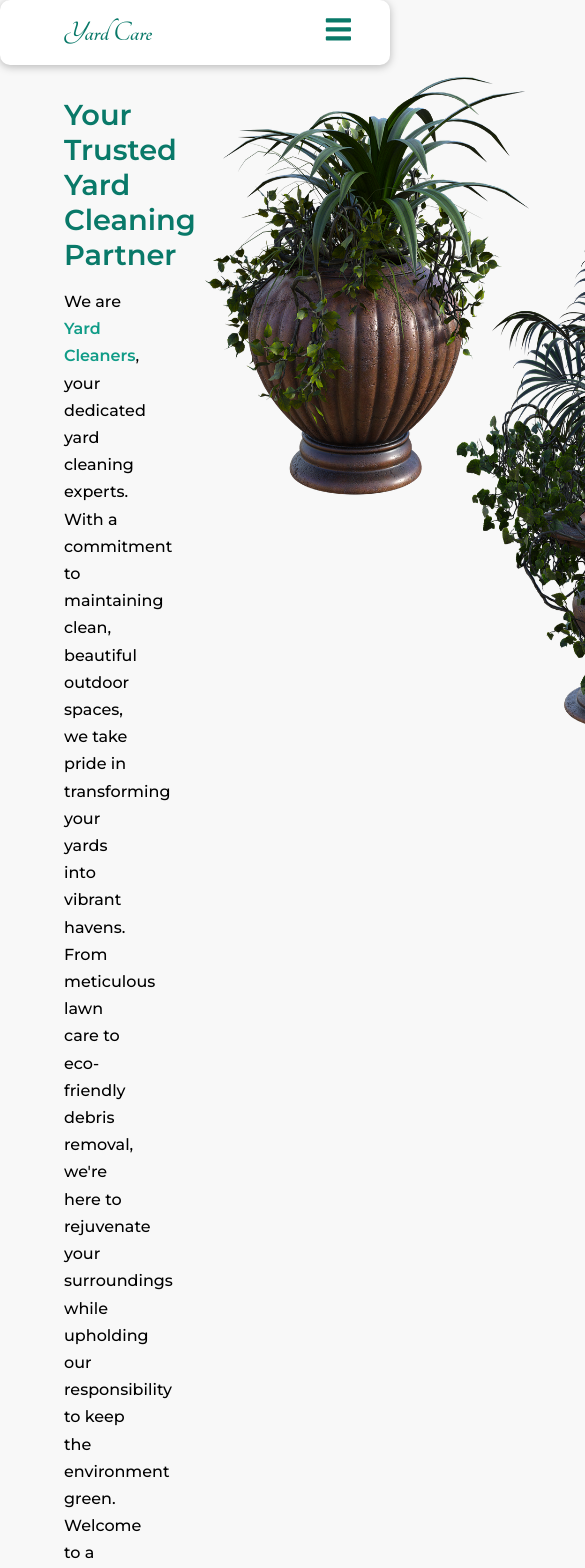
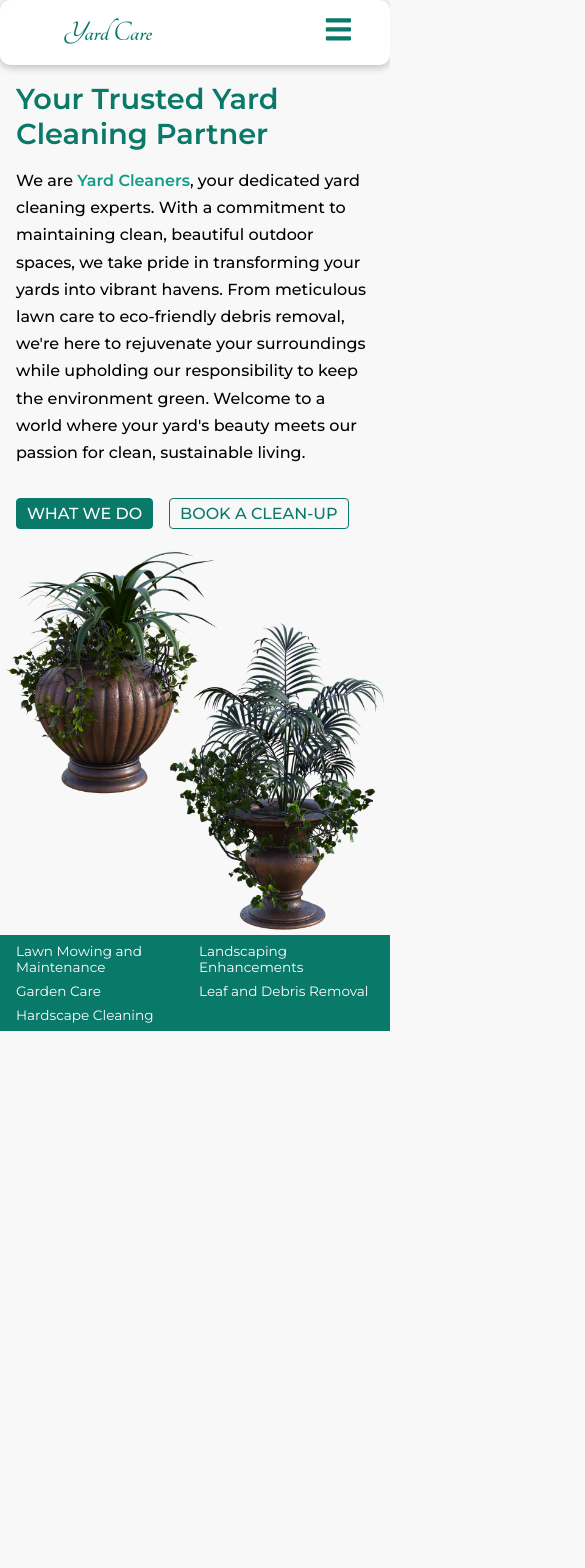
Before and after one commit to Amen-Musingarimi/yard-care, a React (Create React App) app: page / in a window 390 px wide. Shown: the top 1568 px of the page, 585 px wide, since content can reach past the window. After the commit the page ends 1031 px from the top, so only its background shows below. Built offline with nearby package versions, Linux system fonts and the light colour scheme.

Commit message:
Add Home Page media queries

```diff
--- a/src/components/styles/main.css
+++ b/src/components/styles/main.css
@@ -163,8 +163,11 @@ header .nav-btn {
   padding: 0.5rem 4rem;
   background-color: var(--textColor);
   color: var(--mainColor);
+  bottom: 0;
+}
 
-  bottom: 0;
+.home-service {
+  font-size: 0.85rem;
 }
 
 @media only screen and (max-width: 1024px) {
@@ -202,4 +205,34 @@ header .nav-btn {
   nav a {
     font-size: 1.5rem;
   }
+
+  /* ------------ Styling the Home Page ------------- */
+  .home-main-cont {
+    flex-direction: column;
+    justify-content: flex-start;
+  }
+
+  .home-text {
+    width: 100%;
+    padding: 1rem;
+  }
+
+  .home-links-container a {
+    border: 1px solid var(--textColor);
+    padding: 5px 10px;
+    font-size: 1rem;
+  }
+
+  .home-image {
+    height: 5%;
+    width: 100vw;
+  }
+
+  .home-service-list {
+    display: grid;
+    grid-template-columns: repeat(2, 1fr);
+    gap: 0.5rem;
+    width: 100vw;
+    padding: 0.5rem 1rem;
+  }
 }
```
